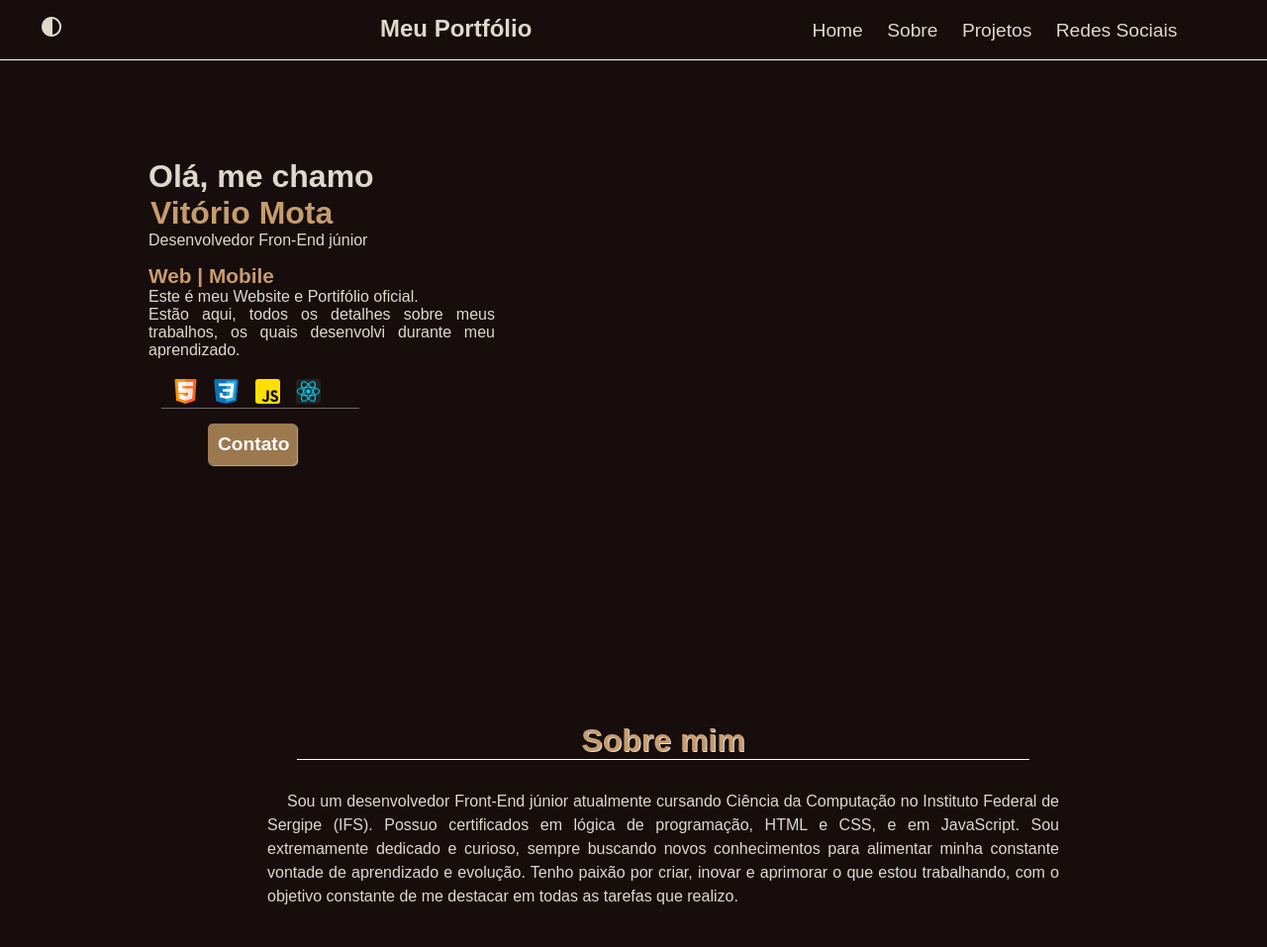
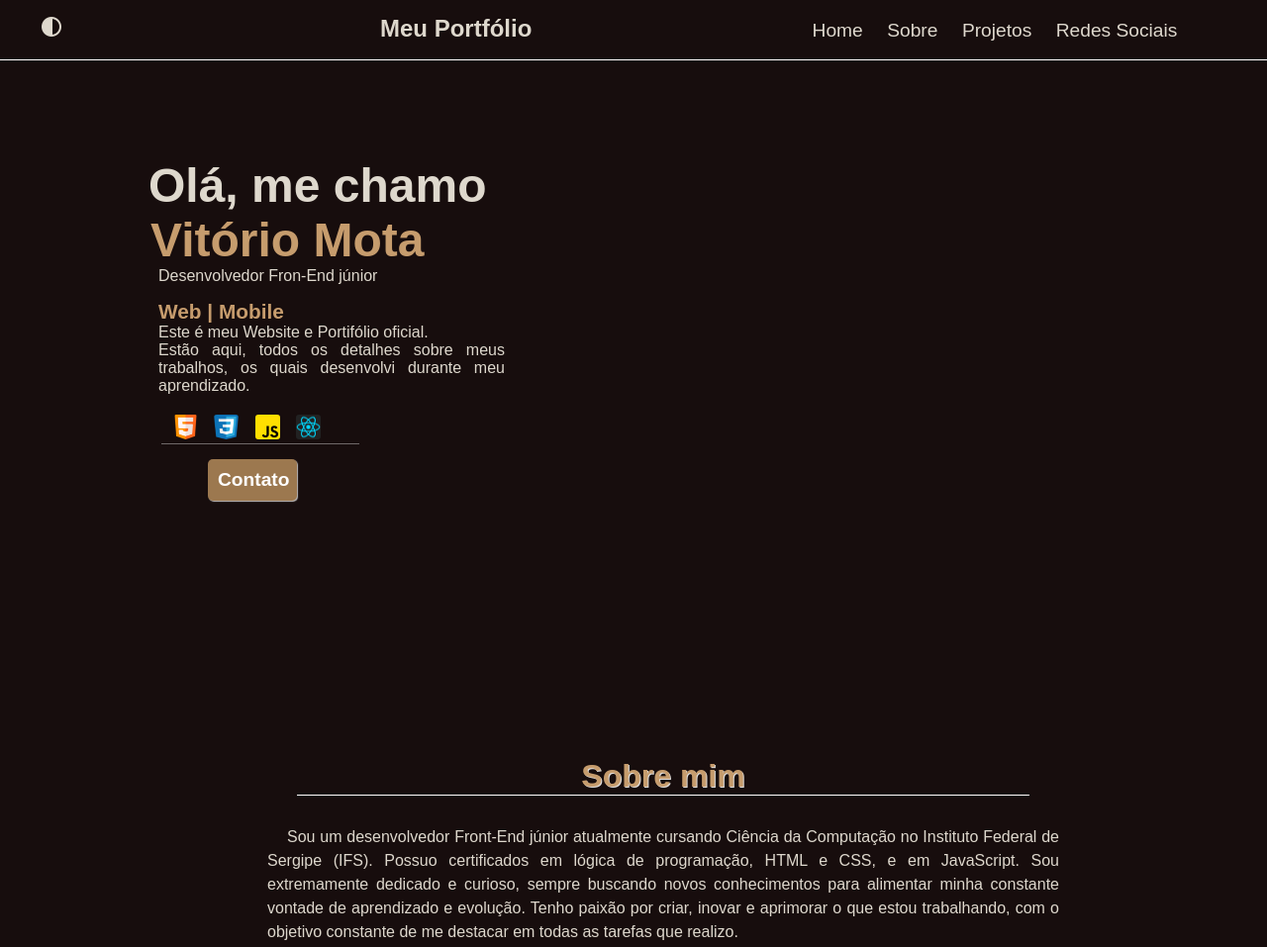
Before and after one commit to vitorio81/meu-site, a plain HTML site: page index.html in a window 1280 px wide. Shown: the top 957 px of the page at 99% size. Drawn offline with nearby package versions, Linux system fonts and the light colour scheme.

Commit message:
chore: adicionando font ao h1 da section#apresentacao

```diff
--- a/media-quiries.css
+++ b/media-quiries.css
@@ -24,6 +24,8 @@
     }
 
 }
+
+
 
 @media screen and (min-width: 992px) {
 
@@ -85,6 +87,18 @@
 
     }
 
+    main > section#apresentacao > div#nome > h1#saldacao {
+        font-size:3em ;
+    }
+
+    main > section#apresentacao > div#nome > h1#vt{
+        font-size: 3em;
+    }
+
+    main > section#apresentacao > div#nome > p{
+        margin-left: 10px;
+    }
+
     main > section.animacao > div.logos > div {
         display: inline-block;
         padding: 20px;
```
